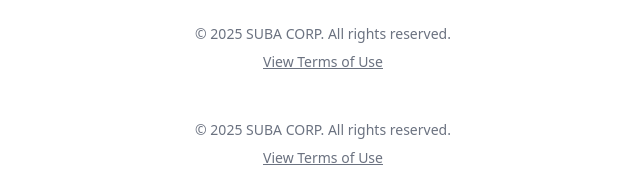
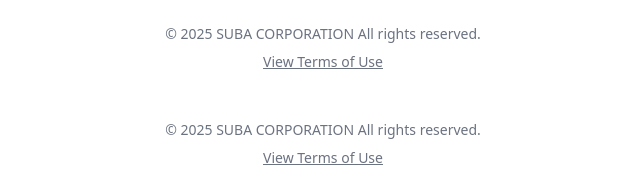
Before and after one commit to WilliamGiammona/subacorp, a Next.js app: page /footer in a window 1280 px wide. Shown: the top 190 px of the page, without its empty margins (317-957 px from the left). Built offline with nearby package versions, Linux system fonts and the light colour scheme; no server answers.

Commit message:
refactor

```diff
--- a/app/footer/page.tsx
+++ b/app/footer/page.tsx
@@ -2,10 +2,12 @@ const Footer = () => {
   return (
     <footer className="py-6 text-center text-sm text-gray-500">
       <div className="container mx-auto">
-        <p>&copy; 2025 SUBA CORP. All rights reserved.</p>
+        <p>&copy; 2025 SUBA CORPORATION All rights reserved.</p>
         <p className="mt-2">
           <a
-            href="/terms"
+            href="/legal/SUBA-TOU.pdf"
+            target="_blank"
+            rel="noopener noreferrer"
             className="underline hover:text-gray-700 transition-colors"
           >
             View Terms of Use
```
